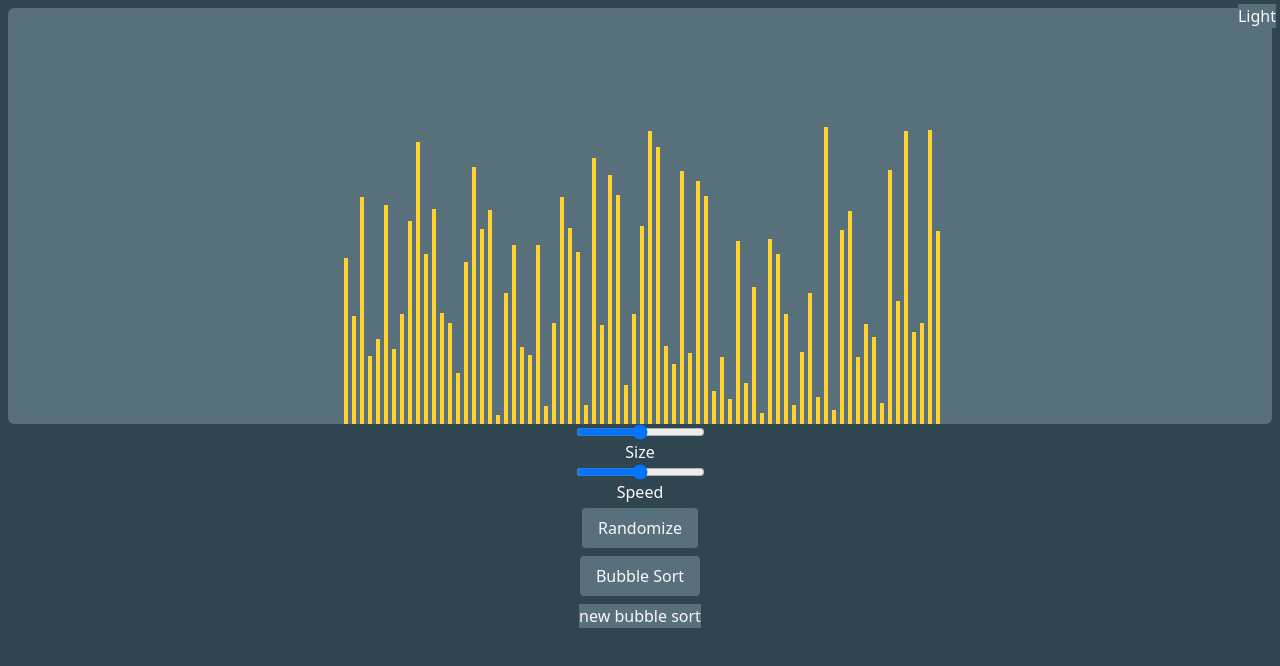
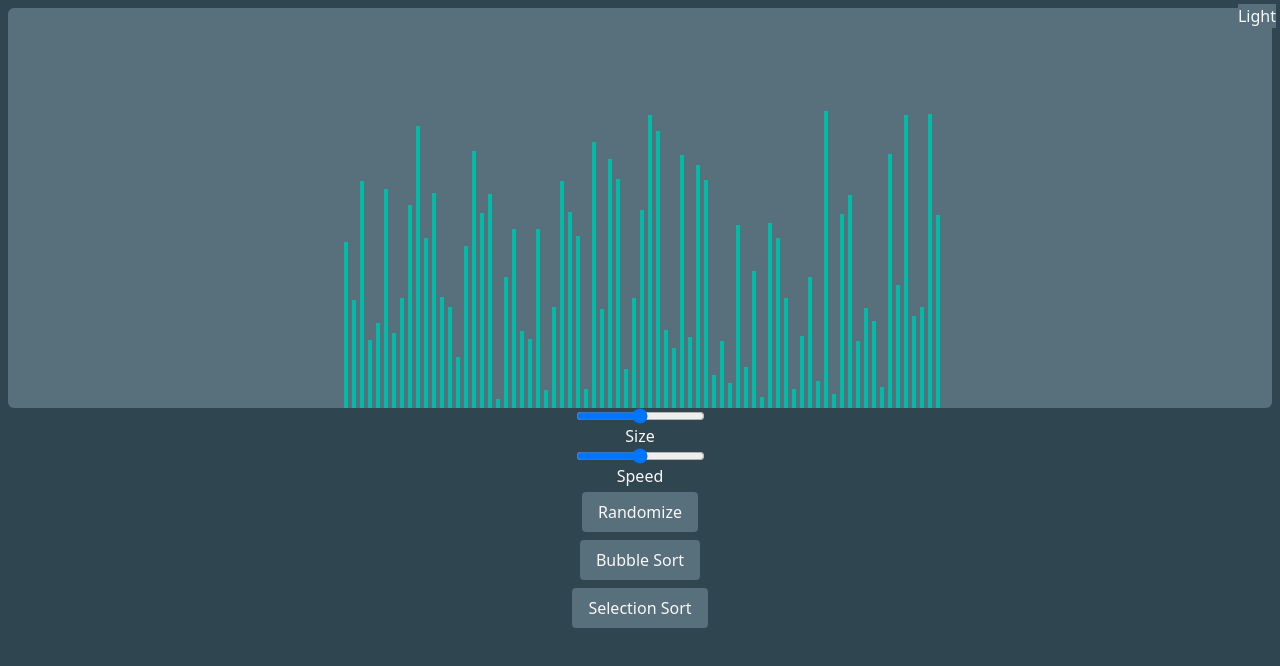
Before and after one commit to rehan6025/Algorithm-Visualizer, a React app: page / in a window 1280 px wide. Shown: the top 666 px of the page. Built offline with nearby package versions, Linux system fonts and the light colour scheme; the HTML template or start-up script is replaced by a standard one.

Commit message:
added selection sort

```diff
--- a/src/components/SortingVisualizer.tsx
+++ b/src/components/SortingVisualizer.tsx
@@ -1,32 +1,33 @@
 import { useEffect, useRef, useState } from "react";
 
-const bubbleSortFrames = (array: number[]): number[][] => {
-    const arr = [...array];
-    const frames: number[][] = [];
+// const bubbleSortFrames = (array: number[]): number[][] => {
+//     const arr = [...array];
+//     const frames: number[][] = [];
 
-    for (let i = arr.length - 1; i >= 0; i--) {
-        let swapped = false;
-        for (let j = 0; j < i; j++) {
-            if (arr[j] > arr[j + 1]) {
-                [arr[j], arr[j + 1]] = [arr[j + 1], arr[j]];
-                swapped = true;
-            }
-            frames.push([...arr]);
-        }
-        if (!swapped) break;
-    }
+//     for (let i = arr.length - 1; i >= 0; i--) {
+//         let swapped = false;
+//         for (let j = 0; j < i; j++) {
+//             if (arr[j] > arr[j + 1]) {
+//                 [arr[j], arr[j + 1]] = [arr[j + 1], arr[j]];
+//                 swapped = true;
+//             }
+//             frames.push([...arr]);
+//         }
+//         if (!swapped) break;
+//     }
 
-    return frames;
-};
+//     return frames;
+// };
 
 const SortingVisualizer = () => {
     const [array, setArray] = useState<number[]>([]);
     const [isSorting, setIsSorting] = useState(false);
     const [active, setActive] = useState<number[]>([]);
     const [sortedEle, setSortedEle] = useState<number[]>([]);
-    const [frames, setFrames] = useState<number[][]>([]);
+    // const [frames, setFrames] = useState<number[][]>([]);
     const [size, setSize] = useState<number>(75);
     const [speed, setSpeed] = useState<number>(175);
+    const [minim, setMinim] = useState<number>();
     const MAX_SPEED = 350;
     const cancelRef = useRef(false);
 
@@ -36,7 +37,7 @@ const SortingVisualizer = () => {
         );
     };
 
-    async function mergeSort(array: number[]) {
+    async function bubbleSort(array: number[]) {
         setSortedEle([]);
 
         for (let i = array.length - 1; i >= 0; i--) {
@@ -83,21 +84,60 @@ const SortingVisualizer = () => {
         return array;
     }
 
-    useEffect(() => {
-        if (frames.length === 0) return;
+    async function selectionSort(array: number[]) {
+        setSortedEle([]);
+        setMinim(-1);
+        for (let i = 0; i < array.length; i++) {
+            let mini = i;
 
-        setIsSorting(true);
-        frames.forEach((frame, index) => {
-            setTimeout(() => {
-                setArray(frame);
+            if (cancelRef.current) return;
+            setMinim(i);
+            for (let j = i + 1; j < array.length; j++) {
+                setActive([i, j]);
+                await new Promise((resolve) => {
+                    setTimeout(resolve, speed + 10);
+                });
+                if (cancelRef.current) return;
+                if (array[j] < array[mini]) {
+                    mini = j;
+                    setMinim(j);
+                }
+            }
+            await new Promise((resolve) => {
+                setTimeout(resolve, speed + 10);
+            });
+            if (cancelRef.current) return;
+            if (mini != i) {
+                array[i] = array[mini] + array[i];
+                array[mini] = array[i] - array[mini];
+                array[i] = array[i] - array[mini];
+                await new Promise((resolve) => {
+                    setTimeout(resolve, speed + 10);
+                });
+                if (cancelRef.current) return;
+            }
+            await new Promise((resolve) => {
+                setTimeout(resolve, speed + 10);
+            });
+            setSortedEle((prev) => [...prev, i]);
+        }
+    }
 
-                if (index === frames.length - 1) {
-                    setSortedEle(Array.from(Array(frame.length).keys()));
-                    setIsSorting(false);
-                }
-            }, index * 300);
-        });
-    }, [frames]);
+    // useEffect(() => {
+    //     if (frames.length === 0) return;
+
+    //     setIsSorting(true);
+    //     frames.forEach((frame, index) => {
+    //         setTimeout(() => {
+    //             setArray(frame);
+
+    //             if (index === frames.length - 1) {
+    //                 setSortedEle(Array.from(Array(frame.length).keys()));
+    //                 setIsSorting(false);
+    //             }
+    //         }, index * 300);
+    //     });
+    // }, [frames]);
 
     useEffect(() => {
         generateNewArray();
@@ -115,6 +155,7 @@ const SortingVisualizer = () => {
         setArray(newArray);
         setIsSorting(false);
         setSortedEle([]);
+        setMinim(-1);
     };
 
     return (
@@ -127,9 +168,11 @@ const SortingVisualizer = () => {
                         className={`${
                             sortedEle.includes(index)
                                 ? "bg-orange-400"
+                                : minim === index
+                                ? "bg-amber-50"
                                 : active.includes(index)
                                 ? "bg-green-400"
-                                : "bg-amber-300"
+                                : "bg-teal-500"
                         } w-1 ml-1  `}
                     ></span>
                 ))}
@@ -172,7 +215,7 @@ const SortingVisualizer = () => {
                     cancelRef.current = false;
                     setIsSorting(true);
 
-                    await mergeSort(array);
+                    await bubbleSort(array);
 
                     setIsSorting(false);
                 }}
@@ -180,12 +223,24 @@ const SortingVisualizer = () => {
             >
                 Bubble Sort
             </button>
-            <button
+            {/* <button
                 onClick={() => {
                     setFrames(bubbleSortFrames(array));
                 }}
             >
                 new bubble sort
+            </button> */}
+
+            <button
+                className="px-4 py-2 bg-light-background text-light-text rounded"
+                onClick={async () => {
+                    cancelRef.current = false;
+                    setIsSorting(true);
+                    await selectionSort(array);
+                    setIsSorting(false);
+                }}
+            >
+                Selection Sort
             </button>
         </div>
     );
```
